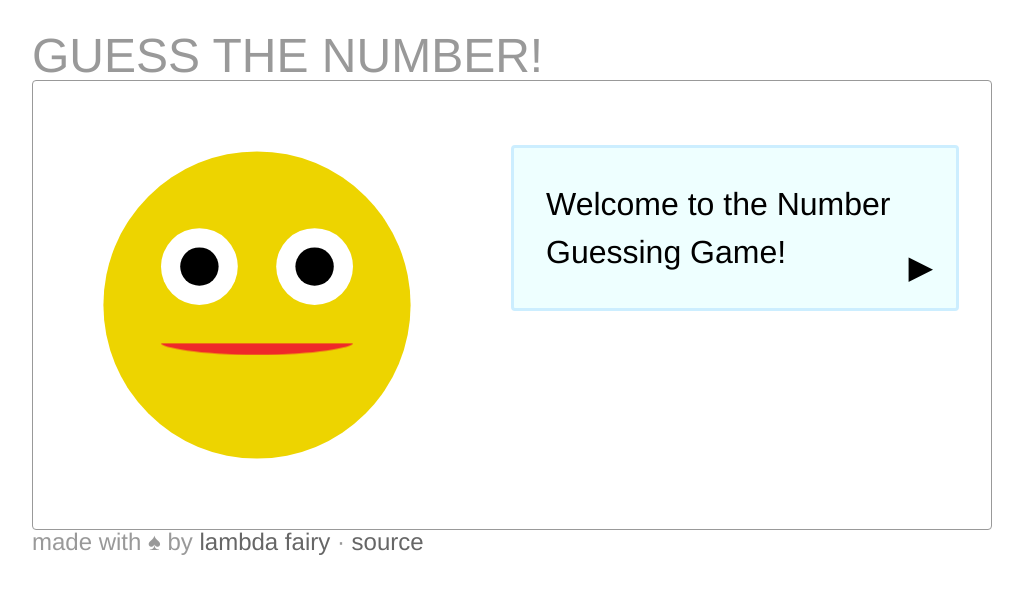
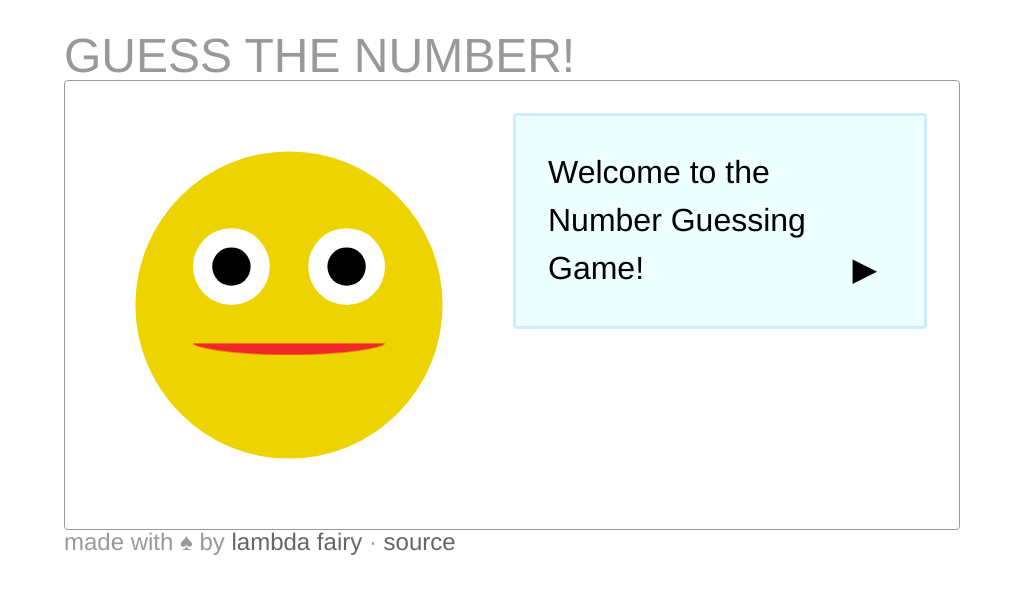
Before and after one commit to lambda-fairy/gtn, a plain HTML site: page index.html in a window 1280 px wide. Shown: the whole page, without its empty margins (128-1151 px from the left). Drawn offline with Linux system fonts and the light colour scheme.

Commit message:
Rejiggle layout

```diff
--- a/gtn.css
+++ b/gtn.css
@@ -13,12 +13,18 @@ html, input, button {
 }
 
 html {
-  padding: 1rem;
+  box-sizing: border-box;
+  min-height: 100%;
+}
+
+* {
+  box-sizing: inherit;
 }
 
 body {
   max-width: 30rem;
   margin: 0 auto;
+  padding: 1rem;
 }
 
 h1, footer {
@@ -43,9 +49,13 @@ button:focus {
 }
 
 #main {
-  padding: 1rem;
+  padding: 0.5rem;
   border: 1px solid #999;
   border-radius: 4px;
+}
+
+#main > * {
+  margin: 0.5rem;
 }
 
 #face {
@@ -61,25 +71,24 @@ button:focus {
   }
 }
 
-.block {
-  box-sizing: border-box;
+#antiface {
   float: right;
-  width: 14rem;
-  padding: 1rem;
+  width: calc(100% - 14rem);
 }
 @media (max-width: 500px) {
-  .block {
+  #antiface {
     float: none;
     width: auto;
-    text-align: center;
   }
 }
 
-#chances {
-  padding-top: 0;
-  padding-bottom: 0;
-  margin-top: 0;
-  margin-bottom: 0;
+#antiface > * {
+  display: block;
+  width: 100%;
+  margin: 0;
+  padding: 1rem;
+  border: 3px solid transparent;
+  border-radius: 4px;
 }
 
 #chances-text {
@@ -93,9 +102,7 @@ button:focus {
 
 #dialog {
   position: relative;
-  min-height: 4.5rem;
-  border: 3px solid #cef;
-  border-radius: 4px;
+  border-color: #cef;
   background: #eff;
 }
 @media (max-width: 500px) {
@@ -105,13 +112,11 @@ button:focus {
 }
 
 #dialog-ok {
-  position: absolute;
-  bottom: 0.5rem;
-  right: 0.25rem;
+  float: right;
 }
 
-#input {
-  padding: 0 1rem;
+#input-form {
+  display: flex;
 }
 
 #input-text::-webkit-outer-spin-button,
@@ -121,24 +126,20 @@ button:focus {
 }
 #input-text {
   -moz-appearance: textfield;
-  width: calc(100% - 4rem);
-  float: left;
-}
-
-#input-ok {
-  float: right;
+  min-width: 0;
+  flex: 1;
 }
 
 #play-again {
-  border: 2px solid #fb0;
-  border-radius: 4px;
+  margin-top: 1rem;
+  border-color: #fb0;
   background: linear-gradient(to bottom, #fc0, #fb0);
 }
 #play-again:active {
   background: #fb0;
 }
 
-#dialog::after, #input::after, #main::after {
+#dialog::after, #main::after {
   content: "";
   display: table;
   clear: both;
--- a/index.html
+++ b/index.html
@@ -14,16 +14,20 @@
 
 <div id="main">
   <object type="image/svg+xml" id="face" data="face.svg"></object>
-  <p id="chances" class="block">Guesses left: <span id="chances-text">???</span>
-  <p id="dialog" class="block">
+  <div id="antiface">
+    <p id="chances">Guesses left: <span id="chances-text">???</span>
+    <p id="dialog">
       <span id="dialog-text"></span>
       <button id="dialog-ok" class="ok" style="display: none">&nbsp;▶&nbsp;</button>
     </p>
-  <form id="input" class="block" style="display: none">
+    <div id="input" style="display: none">
+      <form id="input-form">
         <input type="number" id="input-text" min="1" max="100">
         <button id="input-ok" class="ok">&nbsp;▶&nbsp;</button>
       </form>
-  <button id="play-again" class="block" style="display: none">Play again</button>
+    </div>
+    <button id="play-again" style="display: none">Play again</button>
+  </div>
 </div>
 
 <footer>
```
Lines whose indentation alone changed are shown as unchanged.
